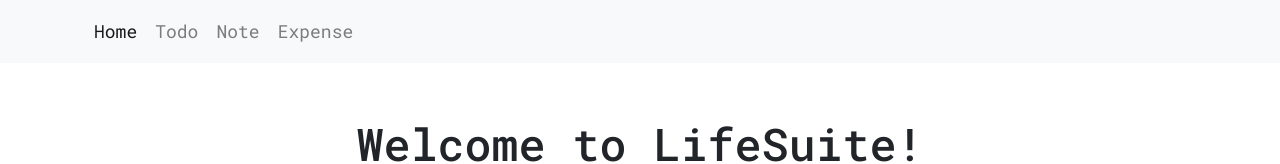
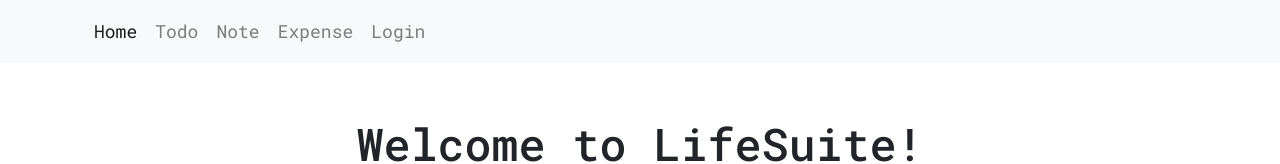
Before and after one commit to deep-govindvira/All_Tasker, a React (Create React App) app in the folder frontend/: page / in a window 1280 px wide. Shown: the top 164 px of the page. Built offline with nearby package versions, Linux system fonts and the light colour scheme.

Commit message:
only allow if logged in

```diff
--- a/frontend/src/Navbar.js
+++ b/frontend/src/Navbar.js
@@ -1,13 +1,25 @@
 import React from 'react';
-import { NavLink } from 'react-router-dom';
+import { NavLink, useNavigate } from 'react-router-dom';
 
-function Navbar() {
+function Navbar({isLoggedIn, onLoginLogout}) {
+
+  const navigate = useNavigate();
 
   const data = [
-    { name: 'Home', url: '/' },
+    { name: 'Home', url: '' },
     { name: 'Todo', url: '/Todo' },
     { name: 'Note', url: '/Note' },
     { name: 'Expense', url: '/Expense' },
+    {
+      name: isLoggedIn ? 'Logout' : 'Login',
+      url: isLoggedIn ? '#' : '/login',
+      onClick: isLoggedIn
+        ? () => {
+            onLoginLogout();
+            navigate('/');
+          }
+        : null,
+    },
   ];
 
   return (
```
